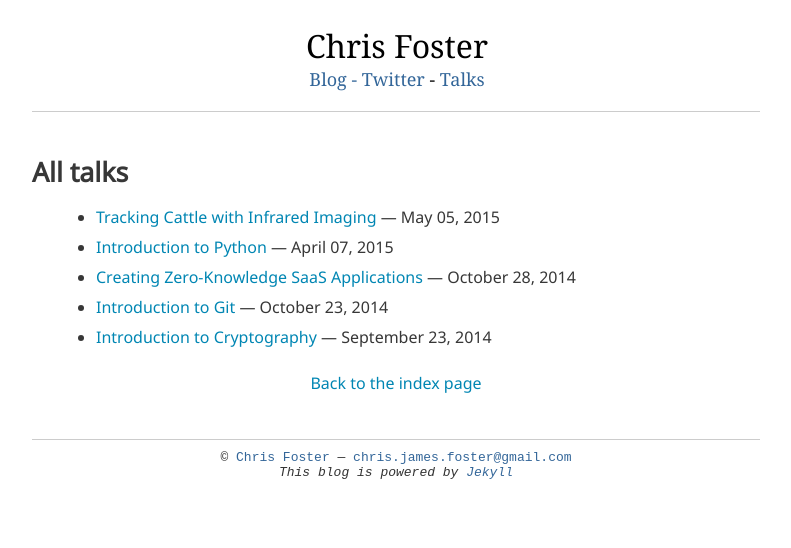
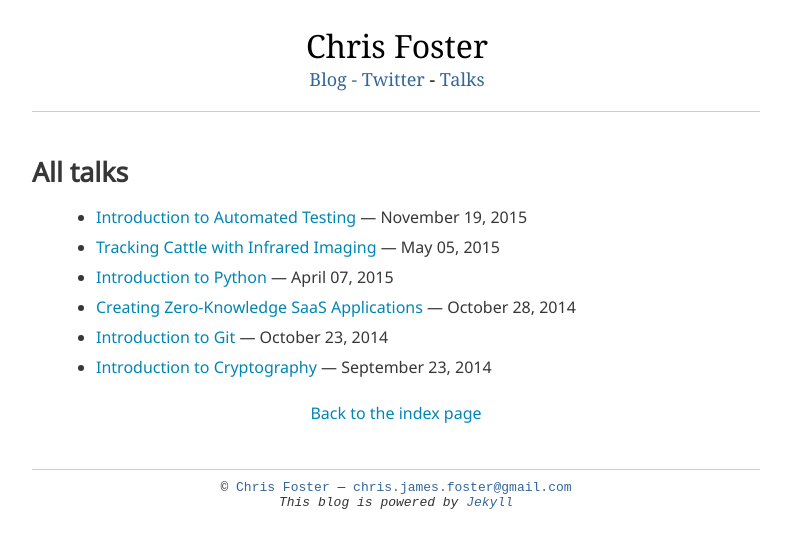
Before and after one commit to chrisfosterelli/chrisfosterelli.github.io, a Jekyll site: the page built from talks.html, in a window 1280 px wide. Shown: the top 548 px of the page, without its empty margins (243-1034 px from the left). Built offline with Jekyll 4.4.1, drawn with Linux system fonts in a browser that asks for light colours; some web fonts are replaced.

Commit message:
Add 'Introduction to Automated Testing'

```diff
--- a/_data/talks.yml
+++ b/_data/talks.yml
@@ -1,3 +1,7 @@
+- title: Introduction to Automated Testing
+  date: November 19, 2015
+  url: file/talk/introduction-to-automated-testing.pdf
+
 - title: Tracking Cattle with Infrared Imaging
   date: May 05, 2015
   url: file/talk/tracking-cattle-with-infrared-imaging.pdf
```
Also changed, not shown: 1 other file.
